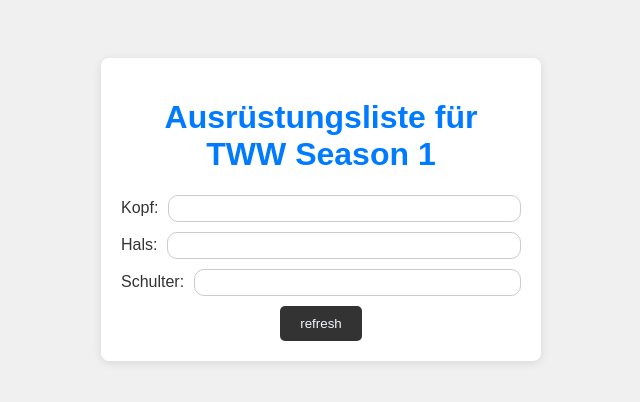
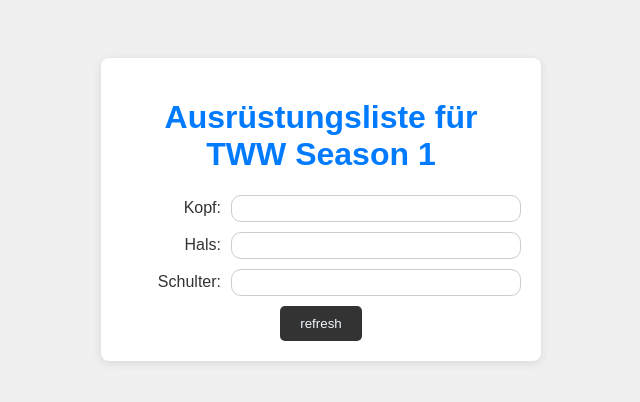
Before and after one commit to Tawes21/Projekt, a Flask app: page / in a window 1280 px wide. Shown: the top 402 px of the page, without its empty margins (319-959 px from the left). Run offline with Flask 3, Linux system fonts and the light colour scheme.

Commit message:
CSS änderungen

```diff
--- a/Frontend/static/styles.css
+++ b/Frontend/static/styles.css
@@ -19,39 +19,25 @@ h1 {
     box-shadow: 0 2px 10px rgba(0, 0, 0, 0.1);
 }
 
-label {
-    display: inline;
-    margin-right: 10px;
-    text-align: left;
-}
-
 input,
 textarea {
-    width: 100%;
+    flex: 1;
     padding: 5px;
     border: 1px solid #ccc;
     border-radius: 10px;
 }
 
-.slot_1 {
+.slots {
     display: flex;
     margin-bottom: 10px;
-    text-align: left;
+    text-align: right;
     align-items: center;
 }
 
-.slot_2 {
-    display: flex;
-    margin-bottom: 10px;
-    text-align: left;
-    align-items: center;
-}
-
-.slot_3 {
-    display: flex;
-    margin-bottom: 10px;
-    text-align: left;
-    align-items: center;
+.slots label {
+    display: inline;
+    width: 100px;
+    margin-right: 10px;
 }
 
 .submit-button {
--- a/Frontend/templates/index.html
+++ b/Frontend/templates/index.html
@@ -11,15 +11,15 @@
         <div class='container'>
             <h1>Ausrüstungsliste für TWW Season 1</h1>
             <form action="/submit" method="post">
-                <div class="slot_1">
+                <div class="slots">
                     <label for="Kopf">Kopf:</label>
                     <input type="text" id="Slot1" name="Kopf" required>
                 </div>
-                <div class="slot_2">
+                <div class="slots">
                     <label for="Hals">Hals:</label>
                     <input type="text" id="Slot2" name="Hals" required>
                 </div>
-                <div class="slot_3">
+                <div class="slots">
                     <label for="schulter">Schulter:</label>
                     <input type="text" id="Slot3" name="Schulter" required>
                 </div>
```
